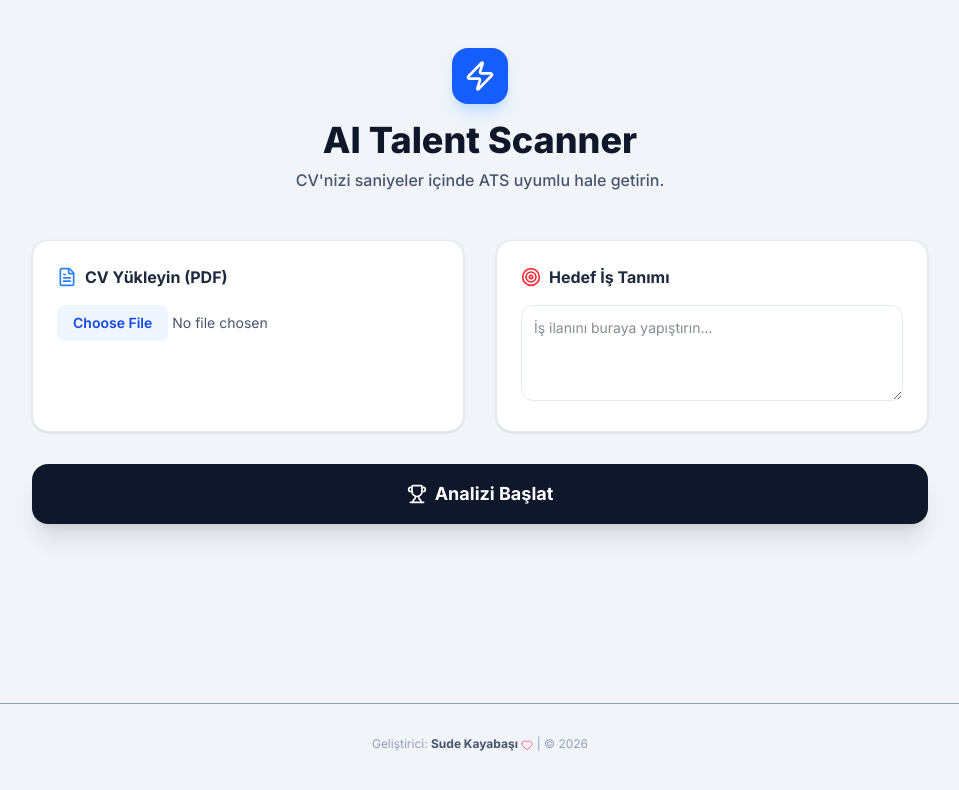
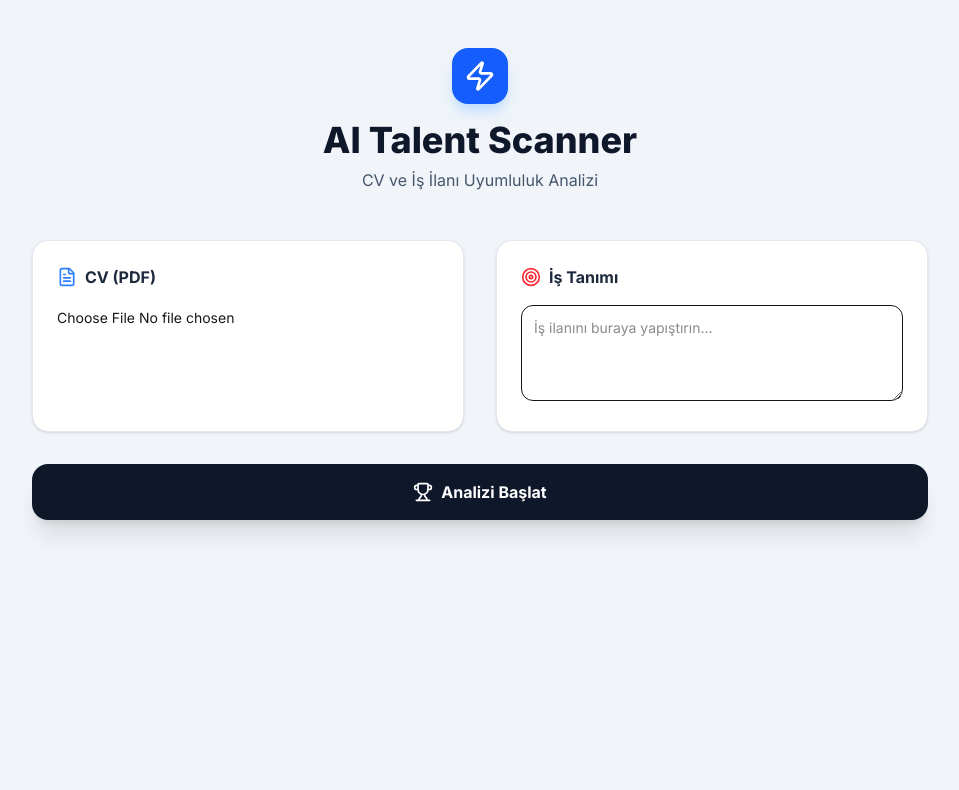
Before and after one commit to sudekayabasii/ai-cv-scanner, a Next.js app in the folder frontend/: page / in a window 1280 px wide. Shown: the top 790 px of the page, without its empty margins (160-1119 px from the left). Built offline with nearby package versions, Linux system fonts and the light colour scheme.

Commit message:
fix: updated frontend to handle data correctly

```diff
--- a/frontend/app/page.tsx
+++ b/frontend/app/page.tsx
@@ -2,30 +2,17 @@
 import React, { useState } from "react";
 import { CheckCircle, AlertCircle, Lightbulb, Target, FileText, Trophy, Zap, Heart, Mail, ShieldAlert, Loader2 } from "lucide-react";
 
-interface AnalysisData {
-  is_valid?: boolean;
-  error_message?: string;
-  score?: number;
-  strengths?: string[];
-  weaknesses?: string[];
-  suggestions?: string[];
-  cover_letter?: string;
-}
-
 export default function Home() {
   const [file, setFile] = useState<File | null>(null);
   const [jobDescription, setJobDescription] = useState<string>("");
-  const [data, setData] = useState<AnalysisData | null>(null);
+  const [data, setData] = useState<any>(null);
   const [loading, setLoading] = useState<boolean>(false);
 
-  // DİKKAT: Buradaki linki Render Dashboard'daki linkinle DEĞİŞTİR!
   const BACKEND_URL = "https://cv-analiz-backend-o3je.onrender.com/analyze-cv";
 
   const handleAnalyze = async () => {
-    console.log("1. Analiz butona basıldı!"); // Takip için
-
-    if (!file) {
-      alert("Lütfen bir PDF dosyası seçin!");
+    if (!file || !jobDescription) {
+      alert("Lütfen hem CV yükleyin hem de iş tanımını girin!");
       return;
     }
 
@@ -36,144 +23,101 @@ export default function Home() {
     formData.append("file", file);
     formData.append("job_description", jobDescription);
 
-    console.log("2. İstek gönderiliyor: ", "https://cv-analiz-backend-o3je.onrender.com/analyze-cv");
+    try {
+      const res = await fetch(BACKEND_URL, { method: "POST", body: formData });
+      const result = await res.json();
+      console.log("Gelen Veri:", result);
 
-    try {
-      const res = await fetch(BACKEND_URL, {
-        method: "POST",
-        body: formData
-      });
-
-      console.log("3. Sunucudan cevap geldi, durum kodu:", res.status);
-
-      if (!res.ok) {
-        const errorText = await res.text();
-        throw new Error(`Sunucu hatası: ${res.status} - ${errorText}`);
+      // EĞER BACKEND HATA DÖNDÜRDÜYSE
+      if (result.error) {
+        alert("Sistem Hatası: " + result.error);
+        setLoading(false);
+        return;
       }
 
-      const result: AnalysisData = await res.json();
-      console.log("4. Veri başarıyla işlendi:", result);
       setData(result);
-    } catch (e: any) {
-      console.error("!!! HATA OLUŞTU:", e.message);
-      alert("Hata: " + e.message);
+    } catch (e) {
+      alert("Bağlantı Hatası! Lütfen internetinizi ve Render linkinizi kontrol edin.");
     } finally {
       setLoading(false);
     }
   };
 
-  const handleFileChange = (e: React.ChangeEvent<HTMLInputElement>) => {
-    if (e.target.files && e.target.files.length > 0) {
-      setFile(e.target.files[0]);
-      console.log("Dosya seçildi:", e.target.files[0].name);
-    }
-  };
-
   return (
     <div className="min-h-screen bg-[#f1f5f9] py-12 px-4 flex flex-col">
-      <div className="max-w-4xl mx-auto flex-grow w-full">
+      <div className="max-w-4xl mx-auto w-full">
         <header className="text-center mb-12">
-          <div className="inline-flex items-center justify-center p-3 bg-blue-600 rounded-2xl mb-4 shadow-lg shadow-blue-200 text-white">
+          <div className="inline-flex p-3 bg-blue-600 rounded-2xl mb-4 text-white shadow-lg shadow-blue-200">
             <Zap size={32} />
           </div>
           <h1 className="text-4xl font-extrabold text-slate-900 mb-2">AI Talent Scanner</h1>
-          <p className="text-slate-600 font-medium">CV&apos;nizi saniyeler içinde ATS uyumlu hale getirin.</p>
+          <p className="text-slate-600">CV ve İş İlanı Uyumluluk Analizi</p>
         </header>
 
         <div className="grid grid-cols-1 md:grid-cols-2 gap-8 mb-8">
           <div className="bg-white p-6 rounded-2xl shadow-sm border border-slate-200">
-             <label className="flex items-center gap-2 font-bold mb-4 text-slate-800">
-               <FileText className="text-blue-500" size={20}/> CV Yükleyin (PDF)
-             </label>
-             <input
-                type="file"
-                accept=".pdf"
-                onChange={handleFileChange}
-                className="w-full text-sm text-slate-600 file:bg-blue-50 file:text-blue-700 file:border-0 file:rounded-lg file:px-4 file:py-2 file:font-semibold cursor-pointer"
-             />
+             <label className="flex items-center gap-2 font-bold mb-4 text-slate-800"><FileText className="text-blue-500" size={20}/> CV (PDF)</label>
+             <input type="file" accept=".pdf" onChange={(e) => setFile(e.target.files?.[0] || null)} className="w-full text-sm cursor-pointer"/>
           </div>
           <div className="bg-white p-6 rounded-2xl shadow-sm border border-slate-200">
-             <label className="flex items-center gap-2 font-bold mb-4 text-slate-800">
-               <Target className="text-red-500" size={20}/> Hedef İş Tanımı
-             </label>
-             <textarea
-                value={jobDescription}
-                onChange={(e) => setJobDescription(e.target.value)}
-                placeholder="İş ilanını buraya yapıştırın..."
-                className="w-full h-24 p-3 border border-slate-200 rounded-xl outline-none focus:ring-2 focus:ring-blue-500 text-slate-900 bg-white text-sm"
-             />
+             <label className="flex items-center gap-2 font-bold mb-4 text-slate-800"><Target className="text-red-500" size={20}/> İş Tanımı</label>
+             <textarea value={jobDescription} onChange={(e) => setJobDescription(e.target.value)} placeholder="İş ilanını buraya yapıştırın..." className="w-full h-24 p-3 border rounded-xl outline-none text-sm"/>
           </div>
         </div>
 
-        <button
-          onClick={handleAnalyze}
-          disabled={loading}
-          className="w-full bg-slate-900 hover:bg-black text-white font-bold py-4 rounded-2xl transition-all shadow-xl disabled:opacity-50 mb-12 text-lg flex items-center justify-center gap-2"
-        >
-          {loading ? (
-            <><Loader2 className="animate-spin" size={20}/> Yapay Zeka İnceliyor...</>
-          ) : (
-            <><Trophy size={20}/> Analizi Başlat</>
-          )}
+        <button onClick={handleAnalyze} disabled={loading} className="w-full bg-slate-900 hover:bg-black text-white font-bold py-4 rounded-2xl transition-all shadow-xl disabled:opacity-50 mb-12 flex items-center justify-center gap-2">
+          {loading ? <><Loader2 className="animate-spin" size={20}/> İnceleniyor...</> : <><Trophy size={20}/> Analizi Başlat</>}
         </button>
 
-        {data && data.is_valid === false && (
-          <div className="bg-red-50 border-2 border-red-200 p-8 rounded-3xl mb-8 text-center animate-in fade-in">
+        {/* ANALİZ SONUCU BURADA GÖRÜNECEK */}
+        {data && (
+          <div className="space-y-6 animate-in fade-in">
+            {data.is_valid === false ? (
+              <div className="bg-red-50 border-2 border-red-200 p-8 rounded-3xl text-center">
                 <ShieldAlert size={48} className="mx-auto text-red-600 mb-4" />
-             <h3 className="text-2xl font-bold text-red-800 mb-2">Geçersiz Giriş!</h3>
+                <h3 className="text-2xl font-bold text-red-800 mb-2">Hatalı Giriş!</h3>
                 <p className="text-red-600 font-medium">{data.error_message}</p>
               </div>
-        )}
-
-        {data && data.is_valid !== false && data.score !== undefined && (
-          <div className="space-y-6 animate-in fade-in slide-in-from-bottom-4">
+            ) : (
+              <>
                 <div className="bg-white p-8 rounded-3xl shadow-md border border-slate-200 text-center">
                   <div className="text-7xl font-black text-blue-600 mb-2">{data.score}%</div>
-              <p className="text-slate-500 font-bold uppercase tracking-widest text-xs">Uyumluluk</p>
-              <div className="w-full bg-slate-100 h-4 rounded-full mt-6 overflow-hidden border border-slate-200">
-                <div className="bg-blue-600 h-full" style={{ width: `${data.score}%` }}></div>
-              </div>
+                  <p className="text-slate-500 font-bold uppercase tracking-widest text-xs">Uyumluluk Skoru</p>
                 </div>
 
                 <div className="grid grid-cols-1 md:grid-cols-2 gap-6">
                   <div className="bg-emerald-50 p-6 rounded-2xl border border-emerald-100">
-                <h3 className="flex items-center gap-2 text-emerald-800 font-bold mb-4"><CheckCircle size={20}/> Güçlü Yanlar</h3>
-                <ul className="space-y-2">
-                  {data.strengths?.map((s, i) => <li key={i} className="text-emerald-700 text-sm leading-relaxed">• {s}</li>)}
+                    <h3 className="text-emerald-800 font-bold mb-4">Güçlü Yanlar</h3>
+                    <ul className="space-y-2 text-sm text-emerald-700 font-medium">
+                      {data.strengths?.map((s: string, i: number) => <li key={i}>• {s}</li>)}
                     </ul>
                   </div>
                   <div className="bg-rose-50 p-6 rounded-2xl border border-rose-100">
-                <h3 className="flex items-center gap-2 text-rose-800 font-bold mb-4"><AlertCircle size={20}/> Zayıf Yanlar</h3>
-                <ul className="space-y-2">
-                  {data.weaknesses?.map((w, i) => <li key={i} className="text-rose-700 text-sm leading-relaxed">• {w}</li>)}
+                    <h3 className="text-rose-800 font-bold mb-4">Gelişim Alanları</h3>
+                    <ul className="space-y-2 text-sm text-rose-700 font-medium">
+                      {data.weaknesses?.map((w: string, i: number) => <li key={i}>• {w}</li>)}
                     </ul>
                   </div>
                 </div>
 
                 <div className="bg-white p-8 rounded-3xl shadow-md border border-slate-200">
-              <h3 className="flex items-center gap-2 text-slate-800 font-bold mb-4 text-xl"><Lightbulb className="text-yellow-500" /> Öneriler</h3>
+                  <h3 className="font-bold mb-4 text-xl">Stratejik Öneriler</h3>
                   <div className="grid gap-4">
-                {data.suggestions?.map((s, i) => (
+                    {data.suggestions?.map((s: string, i: number) => (
                       <div key={i} className="p-4 bg-slate-50 rounded-xl border-l-4 border-blue-600 text-slate-700 text-sm font-medium">{s}</div>
                     ))}
                   </div>
                 </div>
 
-            {data.cover_letter && (
                 <div className="bg-indigo-50 p-8 rounded-3xl border border-indigo-100">
-                <h3 className="flex items-center gap-2 text-indigo-900 font-bold text-xl mb-4"><Mail className="text-indigo-500" /> Önyazı</h3>
-                <div className="p-6 bg-white rounded-2xl text-slate-700 text-sm leading-relaxed whitespace-pre-wrap">
-                  {data.cover_letter}
+                  <h3 className="font-bold text-xl mb-4 text-indigo-900">Özel Önyazı</h3>
+                  <div className="p-6 bg-white rounded-2xl text-slate-700 text-sm leading-relaxed whitespace-pre-wrap">{data.cover_letter}</div>
                 </div>
-              </div>
+              </>
             )}
           </div>
         )}
       </div>
-
-      <footer className="mt-16 pt-8 border-t text-center text-xs text-slate-400">
-        <p>Geliştirici: <span className="font-bold text-slate-600">Sude Kayabaşı</span> <Heart size={12} className="inline text-rose-400" /> | © 2026</p>
-      </footer>
     </div>
   );
 }
```
Lines whose indentation alone changed are shown as unchanged.
